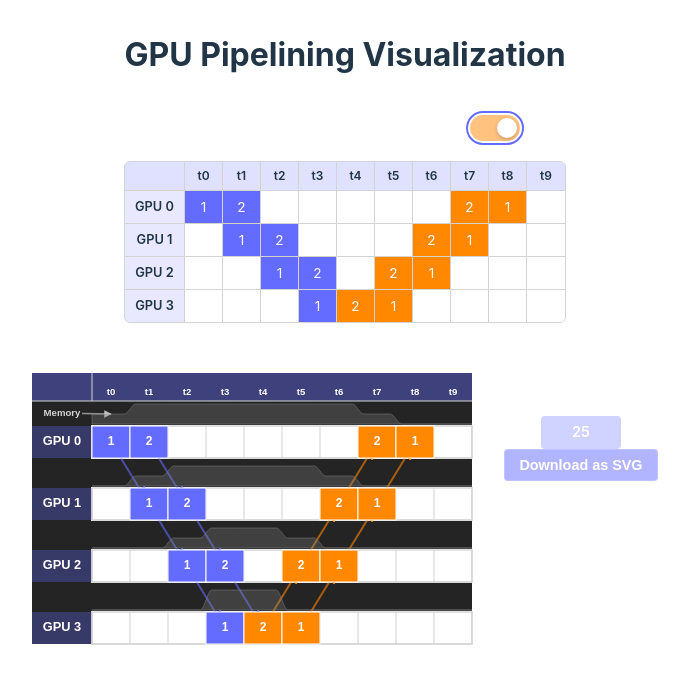
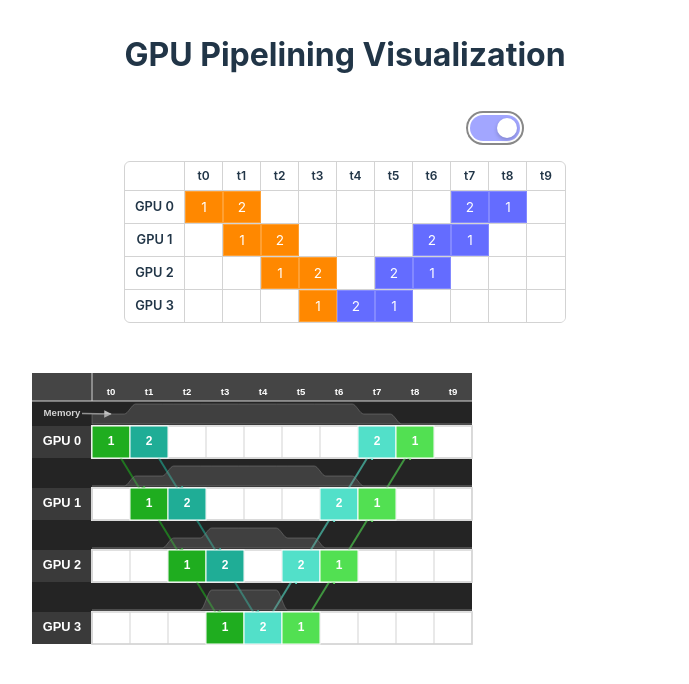
Before and after one commit to EmilyReif/gpu_vis, a React (Vite) app: page / in a window 1280 px wide. Both pictures are taken after a click on the button "Toggle pass type". Shown: the top 684 px of the page, without its empty margins (295-984 px from the left). Built offline with nearby package versions, Linux system fonts and the light colour scheme.

Commit message:
updating colors

```diff
--- a/src/App.css
+++ b/src/App.css
@@ -82,8 +82,8 @@ h1 {
 }
 
 .control-group input[type="number"]:focus {
-  outline: 2px solid #646cff;
-  border-color: #646cff;
+  outline: 2px solid #888;
+  border-color: #888;
 }
 
 .toggle-switch-container {
@@ -119,15 +119,15 @@ h1 {
 }
 
 .toggle-switch.forward {
-  background-color: rgba(100, 108, 255, 0.5);
+  background-color: rgba(255, 136, 0, 0.6);
 }
 
 .toggle-switch.backward {
-  background-color: rgba(255, 136, 0, 0.5);
+  background-color: rgba(100, 108, 255, 0.6);
 }
 
 .toggle-switch:focus {
-  outline: 2px solid #646cff;
+  outline: 2px solid #888;
   outline-offset: 2px;
 }
 
@@ -152,7 +152,7 @@ h1 {
   padding: 0.4em;
   border-radius: 4px;
   border: none;
-  background-color: rgba(100, 108, 255, 0.3);
+  background-color: rgba(255, 255, 255, 0.1);
   color: white;
   font-size: 0.9em;
   text-align: center;
@@ -165,7 +165,7 @@ h1 {
   padding: 0.5em 1em;
   border-radius: 4px;
   border: 1px solid rgba(255, 255, 255, 0.2);
-  background-color: rgba(100, 108, 255, 0.5);
+  background-color: rgba(255, 255, 255, 0.1);
   color: white;
   font-size: 0.9em;
   font-weight: 600;
@@ -175,16 +175,16 @@ h1 {
 }
 
 .download-button:hover {
-  background-color: rgba(100, 108, 255, 0.7);
+  background-color: rgba(255, 255, 255, 0.2);
   border-color: rgba(255, 255, 255, 0.4);
 }
 
 .download-button:active {
-  background-color: rgba(100, 108, 255, 0.9);
+  background-color: rgba(255, 255, 255, 0.3);
 }
 
 .download-button:focus {
-  outline: 2px solid #646cff;
+  outline: 2px solid #888;
   outline-offset: 2px;
 }
 
@@ -207,7 +207,7 @@ h1 {
 
 .grid-header {
   display: flex;
-  background-color: rgba(100, 108, 255, 0.2);
+  background-color: rgba(255, 255, 255, 0.1);
   border-bottom: 1px solid #d3d3d3;
 }
 
@@ -261,7 +261,7 @@ h1 {
   align-items: center;
   justify-content: center;
   font-weight: 600;
-  background-color: rgba(100, 108, 255, 0.15);
+  background-color: rgba(255, 255, 255, 0.08);
   border-right: 1px solid #d3d3d3;
   font-size: 0.8em;
 }
@@ -281,14 +281,7 @@ h1 {
 
 .grid-cell.filled {
   color: white;
-}
-
-.grid-cell.filled.pass-forward {
-  background-color: #646cff;
-}
-
-.grid-cell.filled.pass-backward {
-  background-color: #ff8800;
+  border: 1px solid rgba(255, 255, 255, 0.2);
 }
 
 .grid-cell.empty {
@@ -297,18 +290,14 @@ h1 {
 }
 
 .grid-cell:focus {
-  outline: 2px solid #646cff;
+  outline: 2px solid #888;
   outline-offset: -1px;
   z-index: 1;
   position: relative;
 }
 
-.grid-cell.filled.pass-forward:hover {
-  background-color: #7b82ff;
-}
-
-.grid-cell.filled.pass-backward:hover {
-  background-color: #ff9933;
+.grid-cell.filled:hover {
+  filter: brightness(1.1);
 }
 
 .grid-cell.empty:hover {
--- a/src/App.tsx
+++ b/src/App.tsx
@@ -1,6 +1,6 @@
 import { useState, useCallback, useMemo, useRef } from 'react'
 import './App.css'
-import { type GridData, type PassType, createDefaultGrid, calculateBlankCount } from './utils'
+import { type GridData, type PassType, createDefaultGrid, calculateBlankCount, getColorForBatch } from './utils'
 
 type FlowVisualizationProps = {
   gridData: GridData
@@ -64,6 +64,13 @@ function FlowVisualization({ gridData, numGPUs, numTimesteps, svgRef }: FlowVisu
     }
     valueGroups[cell.value].push(cell)
   })
+
+  // Get all unique batch values to create markers for each
+  const uniqueBatches = useMemo(() => {
+    const batches = new Set<number>()
+    allCells.forEach(cell => batches.add(cell.value))
+    return Array.from(batches)
+  }, [allCells])
 
   // Calculate dimensions - matching top grid
   const cellWidth = 38 // Match grid-cell width exactly
@@ -136,7 +143,7 @@ function FlowVisualization({ gridData, numGPUs, numTimesteps, svgRef }: FlowVisu
         y="0"
         width={svgWidth}
         height={headerHeight}
-        fill="rgba(100, 108, 255, 0.4)"
+        fill="rgba(255, 255, 255, 0.15)"
       />
       <line
         x1="0"
@@ -221,26 +228,30 @@ function FlowVisualization({ gridData, numGPUs, numTimesteps, svgRef }: FlowVisu
       })}
 
       <defs>
+        {uniqueBatches.map(batch => (
+          <g key={`markers-batch-${batch}`}>
             <marker
-          id="arrowhead-forward"
+              id={`arrowhead-forward-${batch}`}
               markerWidth="10"
               markerHeight="10"
               refX="9"
               refY="3"
               orient="auto"
             >
-          <polygon points="0 0, 10 3, 0 6" fill="#646cff" />
+              <polygon points="0 0, 10 3, 0 6" fill={getColorForBatch(batch, 'forward')} />
             </marker>
             <marker
-          id="arrowhead-backward"
+              id={`arrowhead-backward-${batch}`}
               markerWidth="10"
               markerHeight="10"
               refX="9"
               refY="3"
               orient="auto"
             >
-          <polygon points="0 0, 10 3, 0 6" fill="#ff8800" />
+              <polygon points="0 0, 10 3, 0 6" fill={getColorForBatch(batch, 'backward')} />
             </marker>
+          </g>
+        ))}
         <marker
           id="arrowhead-memory"
           markerWidth="5"
@@ -261,10 +272,10 @@ function FlowVisualization({ gridData, numGPUs, numTimesteps, svgRef }: FlowVisu
           y1={edge.y1}
           x2={edge.x2}
           y2={edge.y2}
-          stroke={edge.passType === 'backward' ? '#ff8800' : '#646cff'}
+          stroke={getColorForBatch(edge.value, edge.passType)}
           strokeWidth="2"
           strokeOpacity="0.6"
-          markerEnd={edge.passType === 'backward' ? 'url(#arrowhead-backward)' : 'url(#arrowhead-forward)'}
+          markerEnd={`url(#arrowhead-${edge.passType}-${edge.value})`}
         />
       ))}
 
@@ -309,7 +320,7 @@ function FlowVisualization({ gridData, numGPUs, numTimesteps, svgRef }: FlowVisu
               y={rowY}
               width={rowLabelWidth}
               height={rowHeight}
-              fill="rgba(100, 108, 255, 0.3)"
+              fill="rgba(255, 255, 255, 0.1)"
             />
             <line
               x1={rowLabelWidth}
@@ -351,7 +362,6 @@ function FlowVisualization({ gridData, numGPUs, numTimesteps, svgRef }: FlowVisu
               // Center the node in the cell (cell is 38px wide, node is 30px wide)
               const x = startX + timeIdx * cellWidth + cellWidth / 2
               const y = rowCenterY
-              const isBackward = cell.passType === 'backward'
 
               return (
                 <g key={`node-${gpuIdx}-${timeIdx}`}>
@@ -360,7 +370,7 @@ function FlowVisualization({ gridData, numGPUs, numTimesteps, svgRef }: FlowVisu
                   y={y - rowHeight / 2}
                   width={cellWidth}
                   height={rowHeight}
-                  fill={isBackward ? '#ff8800' : '#646cff'}
+                  fill={getColorForBatch(cell.value, cell.passType)}
                   stroke="white"
                   strokeWidth="1"
                 />
@@ -608,6 +618,12 @@ function App() {
                         type="text"
                         className={`grid-cell ${cell.value !== null ? 'filled' : 'empty'} ${cell.passType ? `pass-${cell.passType}` : ''}`}
                         value={cell.value === null ? '' : cell.value}
+                        style={{
+                          backgroundColor: cell.value !== null
+                            ? (cell.passType === 'forward' ? '#ff8800' : '#646cff')
+                            : undefined,
+                          borderColor: cell.value !== null ? 'rgba(255,255,255,0.2)' : undefined
+                        }}
                         onChange={(e) => handleCellChange(gpuIdx, timeIdx, e.target.value)}
                         placeholder="-"
                       />
--- a/src/utils.ts
+++ b/src/utils.ts
@@ -83,3 +83,20 @@ export function calculateBlankCount(gridData: GridData): number {
     count + row.filter(cell => cell.value === null).length, 0
   )
 }
+
+/**
+ * Generates a color based on batch number and pass type
+ */
+export function getColorForBatch(batchNumber: number, passType: PassType | null): string {
+  if (batchNumber === null) return 'transparent';
+
+  // Create a rainbow-ordered hue starting from Green (120)
+  // Using a 50-degree step to hit Green (120), Blue (approx 220), Indigo (270), Violet (320)
+  const hue = (120 + ((batchNumber - 1) * 50)) % 360;
+
+  // Forward pass is darker, backward pass is lighter
+  const saturation = 70;
+  const lightness = passType === 'forward' ? 40 : 60;
+
+  return `hsl(${hue}, ${saturation}%, ${lightness}%)`;
+}
```
Lines whose indentation alone changed are shown as unchanged.
